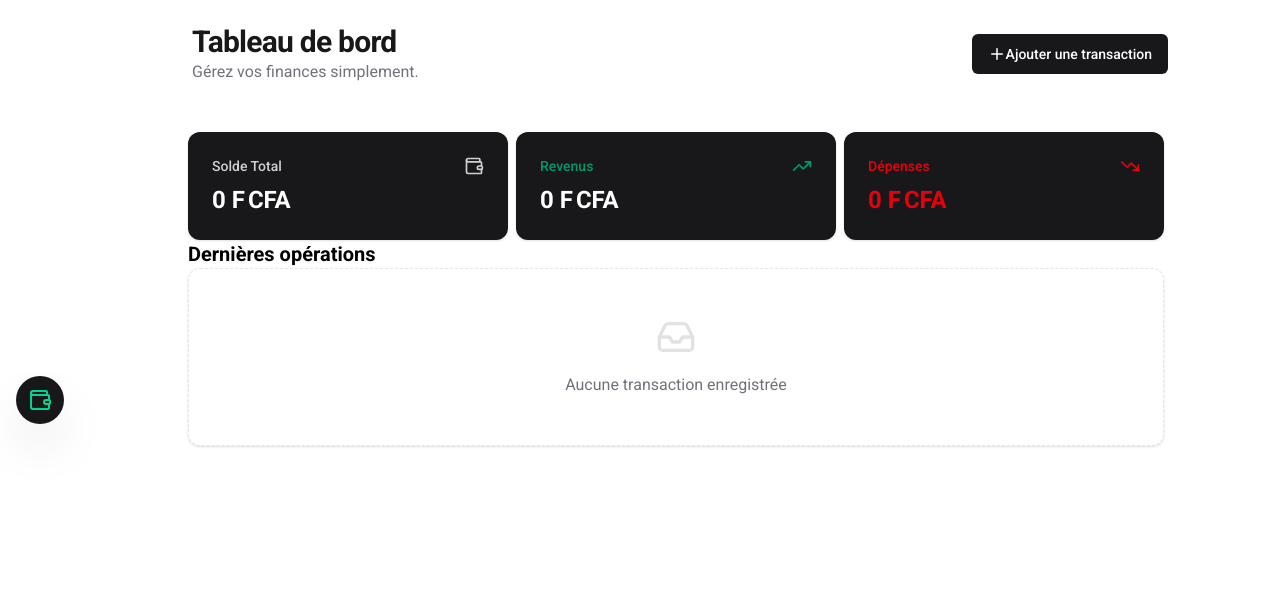
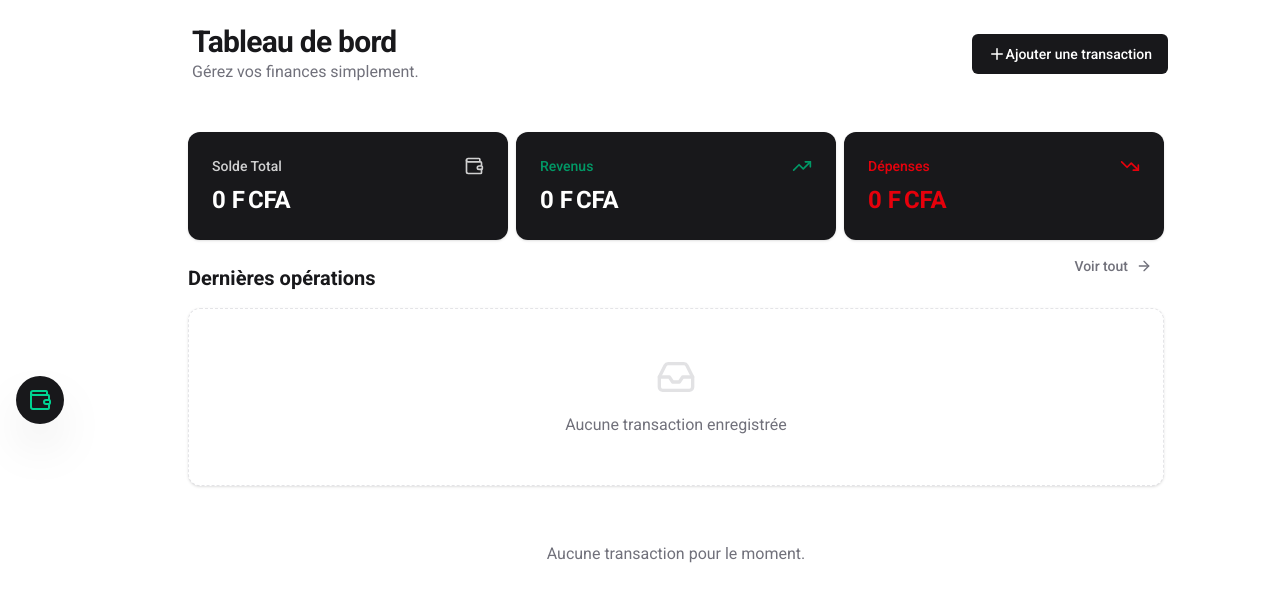
Before and after one commit to Dioman-Keita/expense-tracker, a Next.js app: page / in a window 1280 px wide. Shown: the top 602 px of the page. Built offline with nearby package versions, Linux system fonts and the light colour scheme.

Commit message:
feat: limit home page to 5 recent transactions and fix sorting

```diff
--- a/package.json
+++ b/package.json
@@ -1,5 +1,5 @@
 {
-  "name": "expensive-tracker",
+  "name": "expense-tracker",
   "version": "0.1.0",
   "private": true,
   "scripts": {
--- a/src/app/page.tsx
+++ b/src/app/page.tsx
@@ -2,16 +2,38 @@ import { getAllTransactions } from "@features/transactions/services/transaction.
 import { TransactionSummaryCard } from "@features/transactions/components/TransactionSummaryCard";
 import { TransactionList } from "@features/transactions/components/TransactionList";
 import Container from "@components/layout/container";
+import Link from "next/link";
+import Button from "@components/ui/button";
+import { ArrowRight } from "lucide-react";
 
 export default async function HomePage() {
-  const transactions = await getAllTransactions();
+  const allTransactions = await getAllTransactions();
+  const sortedTransactions = [...allTransactions].sort(
+    (a, b) => new Date(b.date).getTime() - new Date(a.date).getTime(),
+  );
+
+  const recentTransactions = sortedTransactions.slice(0, 5);
 
   return (
     <Container>
-      <TransactionSummaryCard transactions={transactions} />
-      <div>
-        <h2 className="text-xl font-semibold">Dernières opérations</h2>
-        <TransactionList transactions={transactions} />
+      <TransactionSummaryCard transactions={allTransactions} />
+      <div className="space-y-4">
+        <div className="flex items-center justify-between">
+          <h2 className="text-xl font-bold text-zinc-900 mt-6">
+            Dernières opérations
+          </h2>
+          <Link href="/transactions">
+            <Button variant="ghost" size="sm" className="text-zinc-500">
+              Voir tout <ArrowRight size={16} className="ml-2" />
+            </Button>
+          </Link>
+        </div>
+        <TransactionList transactions={recentTransactions} />
+        {allTransactions.length === 0 && (
+          <p className="text-center text-zinc-500 py-10">
+            Aucune transaction pour le moment.
+          </p>
+        )}
       </div>
     </Container>
   );
--- a/src/app/transactions/page.tsx
+++ b/src/app/transactions/page.tsx
@@ -1,13 +1,27 @@
 import Container from "@components/layout/container";
-import { getAllTransactions } from "@features/transactions/services/transaction.service";
+import {
+  getAllTransactions,
+  getPaginatedTransactions,
+} from "@features/transactions/services/transaction.service";
 import { TransactionList } from "@features/transactions/components/TransactionList";
+import { Pagination } from "@components/ui/pagination";
 import { Search } from "lucide-react";
 import { Input } from "@components/ui/input";
 
-export default async function AllTranscationsPage() {
+interface Props {
+  searchParams: Promise<{ page?: string }>;
+}
+
+export default async function AllTranscationsPage({ searchParams }: Props) {
+  const params = await searchParams;
+  const currentPage = Number(params.page) || 1;
+  const limit = 5;
+
+  const { data, totalPages } = await getPaginatedTransactions(
+    currentPage,
+    limit,
+  );
   const transactions = await getAllTransactions();
-  console.log(transactions);
-
   return (
     <Container className="space-y-6">
       <div className="flex flex-col gap-4 sm:flex-row sm:items-center sm:justify-between">
@@ -25,7 +39,9 @@ export default async function AllTranscationsPage() {
           <Input className="pl-10" placeholder="Rechercher une dépense..." />
         </div>
       </div>
-      <TransactionList transactions={transactions} />
+
+      <TransactionList transactions={data} />
+      <Pagination currentPage={currentPage} totalPages={totalPages} />
     </Container>
   );
 }
--- /dev/null
+++ b/src/components/ui/pagination.tsx
@@ -0,0 +1,36 @@
+import Link from "next/link";
+import Button from "./button";
+import { ChevronLeft, ChevronRight } from "lucide-react";
+
+interface PaginationProps {
+  currentPage: number;
+  totalPages: number;
+}
+
+export function Pagination({ currentPage, totalPages }: PaginationProps) {
+  if (totalPages <= 1) return null;
+  return (
+    <div className="flex items-center justify-center gap-4 mt-8">
+      <Link
+        href={`/transactions?page=${currentPage - 1}`}
+        className={currentPage <= 1 ? "pointer-events-none opacity-50" : ""}
+      >
+        <Button variant="ghost" size="sm" leftIcon={<ChevronLeft size={16} />}>
+          Précédent
+        </Button>
+      </Link>
+      <Link
+        href={`/transactions?page=${currentPage + 1}`}
+        className={currentPage >= totalPages ? "pointer-events-none" : ""}
+      >
+        <Button
+          variant="ghost"
+          size="sm"
+          rightIcon={<ChevronRight size={16} />}
+        >
+          Suivant
+        </Button>
+      </Link>
+    </div>
+  );
+}
--- a/src/features/transactions/actions/createTransaction.ts
+++ b/src/features/transactions/actions/createTransaction.ts
@@ -2,6 +2,7 @@
 
 import * as repository from "../repositories/transaction.repository";
 import { TransactionType } from "../type";
+import { revalidatePath } from "next/cache";
 
 export async function createTransaction(data: FormData) {
   const labelEntry = data.get("label");
@@ -33,3 +34,6 @@ export async function createTransaction(data: FormData) {
     description,
   });
 }
+
+revalidatePath("/");
+revalidatePath("/transactions");
--- a/src/features/transactions/services/transaction.service.ts
+++ b/src/features/transactions/services/transaction.service.ts
@@ -38,3 +38,26 @@ export async function getTotalExpense() {
   const transactions = await filterByType("expense");
   return transactions.reduce((acc, curr) => acc + curr.amount, 0);
 }
+
+export async function getPaginatedTransactions(
+  page: number = 1,
+  limit: number = 5,
+) {
+  const allTransactions = await repository.getAll();
+  const sorted = allTransactions.sort(
+    (a, b) => new Date(b.date).getTime() - new Date(a.date).getTime(),
+  );
+
+  const startIndex = (page - 1) * limit;
+  const endIndex = startIndex + limit;
+
+  const totalPages = Math.ceil(sorted.length / limit);
+  const data = sorted.slice(startIndex, endIndex);
+
+  return {
+    data,
+    totalPages,
+    currentPage: page,
+    totalCount: sorted.length,
+  };
+}
```
